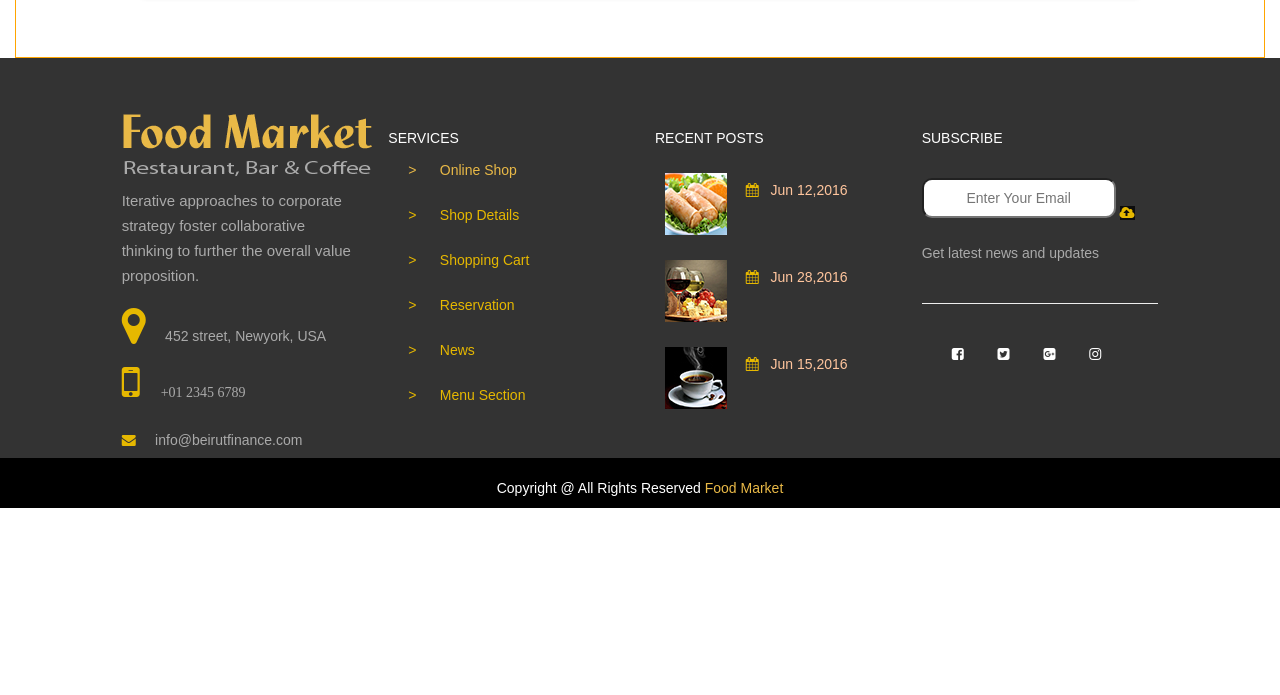
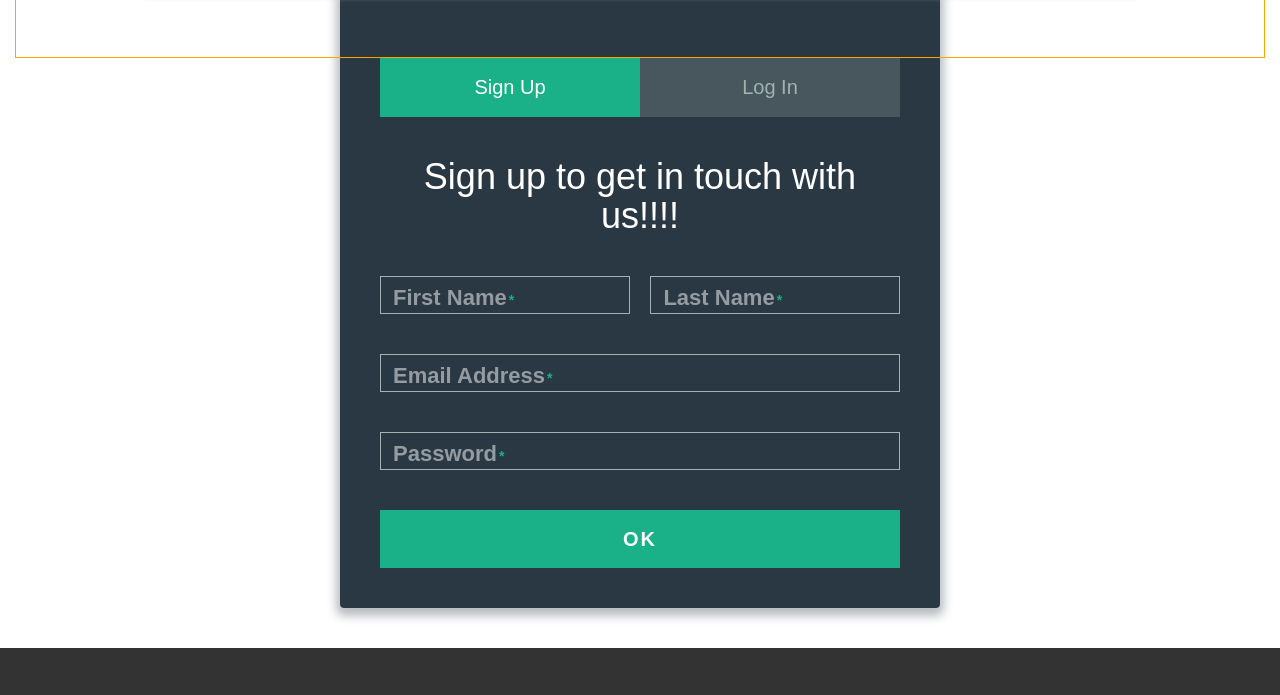
Before and after one commit to PonleuKoem/nhamey2, a plain HTML site: page index.html in a window 1280 px wide. Shown: the part 1379-2074 px from the top of the page. Before the commit the page ends 1887 px from the top, so only its background shows below. Drawn offline with nearby package versions, Linux system fonts and the light colour scheme; files whose address does not match are found by name.

Commit message:
sokkhy
login

```diff
--- /dev/null
+++ b/assets/css/stylelogin.css
@@ -0,0 +1,164 @@
+*, *:before, *:after {
+  box-sizing: border-box;
+}
+
+
+
+
+
+.form {
+  background: rgba(19, 35, 47, 0.9);
+  padding: 40px;
+  max-width: 600px;
+  margin: 40px auto;
+  border-radius: 4px;
+  box-shadow: 0 4px 10px 4px rgba(19, 35, 47, 0.3);
+}
+
+.tab-group {
+  list-style: none;
+  padding: 0;
+  margin: 0 0 40px 0;
+}
+.tab-group:after {
+  content: "";
+  display: table;
+  clear: both;
+}
+.tab-group li a {
+  display: block;
+  text-decoration: none;
+  padding: 15px;
+  background: rgba(160, 179, 176, 0.25);
+  color: #a0b3b0;
+  font-size: 20px;
+  float: left;
+  width: 50%;
+  text-align: center;
+  cursor: pointer;
+  -webkit-transition: .5s ease;
+  transition: .5s ease;
+}
+.tab-group li a:hover {
+  background: #179b77;
+  color: #ffffff;
+}
+.tab-group .active a {
+  background: #1ab188;
+  color: #ffffff;
+}
+
+.tab-content > div:last-child {
+  display: none;
+}
+
+.til {
+  text-align: center;
+  color: #ffffff;
+  font-weight: 300;
+  margin: 0 0 40px;
+}
+
+.fform {
+  position: absolute;
+  -webkit-transform: translateY(6px);
+          transform: translateY(6px);
+  left: 13px;
+  color: rgba(255, 255, 255, 0.5);
+  -webkit-transition: all 0.25s ease;
+  transition: all 0.25s ease;
+  -webkit-backface-visibility: hidden;
+  pointer-events: none;
+  font-size: 22px;
+}
+.fform .req {
+  margin: 2px;
+  color: #1ab188;
+}
+
+.fform.active {
+  -webkit-transform: translateY(50px);
+          transform: translateY(50px);
+  left: 2px;
+  font-size: 14px;
+}
+.fform.active .req {
+  opacity: 0;
+}
+
+.fform.highlight {
+  color: #ffffff;
+}
+
+.inp, textarea {
+  font-size: 22px;
+  display: block;
+  width: 100%;
+  height: 100%;
+  padding: 5px 10px;
+  background: none;
+  background-image: none;
+  border: 1px solid #a0b3b0;
+  color: #ffffff;
+  border-radius: 0;
+  -webkit-transition: border-color .25s ease, box-shadow .25s ease;
+  transition: border-color .25s ease, box-shadow .25s ease;
+}
+.inp:focus, textarea:focus {
+  outline: 0;
+  border-color: #1ab188;
+}
+
+textarea {
+  border: 2px solid #a0b3b0;
+  resize: vertical;
+}
+
+.field-wrap {
+  position: relative;
+  margin-bottom: 40px;
+}
+
+.top-row:after {
+  content: "";
+  display: table;
+  clear: both;
+}
+.top-row > div {
+  float: left;
+  width: 48%;
+  margin-right: 4%;
+}
+.top-row > div:last-child {
+  margin: 0;
+}
+
+.button {
+  border: 0;
+  outline: none;
+  border-radius: 0;
+  padding: 15px 0;
+  font-size: 2rem;
+  font-weight: 600;
+  text-transform: uppercase;
+  letter-spacing: .1em;
+  background: #1ab188;
+  color: #ffffff;
+  -webkit-transition: all 0.5s ease;
+  transition: all 0.5s ease;
+  -webkit-appearance: none;
+}
+.button:hover, .button:focus {
+  background: #179b77;
+}
+
+.button-block {
+  display: block;
+  width: 100%;
+}
+
+.forgot {
+  color: white;
+  margin-top: -20px;
+  text-align: right;
+}
--- a/index.html
+++ b/index.html
@@ -12,8 +12,8 @@
   <link rel="stylesheet" href="assets/css/style.css">
   <link rel="stylesheet" href="assets/css/menu.css">
 
-
-
+  <link rel="stylesheet" href="assets/css/stylelogin.css">
+  <script src="assets/js/scriptlogin.js"></script>
 
   <link href="https://maxcdn.bootstrapcdn.com/font-awesome/4.7.0/css/font-awesome.min.css" rel="stylesheet" integrity="sha384-wvfXpqpZZVQGK6TAh5PVlGOfQNHSoD2xbE+QkPxCAFlNEevoEH3Sl0sibVcOQVnN" crossorigin="anonymous">
   <link rel="stylesheet" type="text/css" href="assets/wowslider/engine1/style.css" />
@@ -214,8 +214,93 @@
 
 
     </div>
+
+
     <!-- End your content here -->
   </div>
+
+<div class="form">
+
+      <ul class="tab-group">
+        <li class="tab active"><a href="#signup">Sign Up</a></li>
+        <li class="tab"><a href="#login">Log In</a></li>
+      </ul>
+
+      <div class="tab-content">
+        <div id="signup">
+          <h1 class="til">Sign up to get in touch with us!!!!</h1>
+
+          <form action="/" method="post">
+
+          <div class="top-row">
+            <div class="field-wrap">
+              <label class="fform">
+                First Name<span class="req">*</span>
+              </label>
+              <input type="text" class="inp" required autocomplete="off" />
+            </div>
+
+            <div class="field-wrap">
+              <label class="fform">
+                Last Name<span class="req">*</span>
+              </label>
+              <input type="text"required autocomplete="off" class="inp" />
+            </div>
+          </div>
+
+          <div class="field-wrap">
+            <label class="fform">
+              Email Address<span class="req">*</span>
+            </label>
+            <input type="email"required autocomplete="off" class="inp" />
+          </div>
+
+          <div class="field-wrap">
+            <label class="fform">
+            Password<span class="req">*</span>
+            </label>
+            <input type="password"required autocomplete="off" class="inp" />
+          </div>
+
+          <button type="submit" class="button button-block"/>OK</button>
+
+          </form>
+
+        </div>
+
+        <div id="login">
+          <h1 class="til">Welcome Back!</h1>
+
+          <form action="/" method="post">
+
+            <div class="field-wrap">
+            <label class="fform">
+              Email Address<span class="req">*</span>
+            </label>
+            <input type="email"required autocomplete="off" class="inp" />
+          </div>
+
+          <div class="field-wrap">
+            <label class="fform">
+              Password<span class="req">*</span>
+            </label>
+            <input type="password"required autocomplete="off" class="inp" />
+          </div>
+
+          <p class="forgot"><a href="#">Forgot Password?</a></p>
+
+          <button class="button button-block"/>Log In</button>
+
+          </form>
+
+        </div>
+
+      </div><!-- tab-content -->
+
+</div> <!-- /form -->
+  <script src='http://cdnjs.cloudflare.com/ajax/libs/jquery/2.1.3/jquery.min.js'></script>
+
+    <script src="assets/js/scriptlogin.js"></script>
 
   <div>
   <!--start the footer-->
```
Also changed, not shown: assets/js/scriptlogin.js.js (added, +43 -0 lines), login_signup.html.html (added, +100 -0 lines), assets/css/18423946_1047642042044790_5279489727168954497_n.jpg (added).
